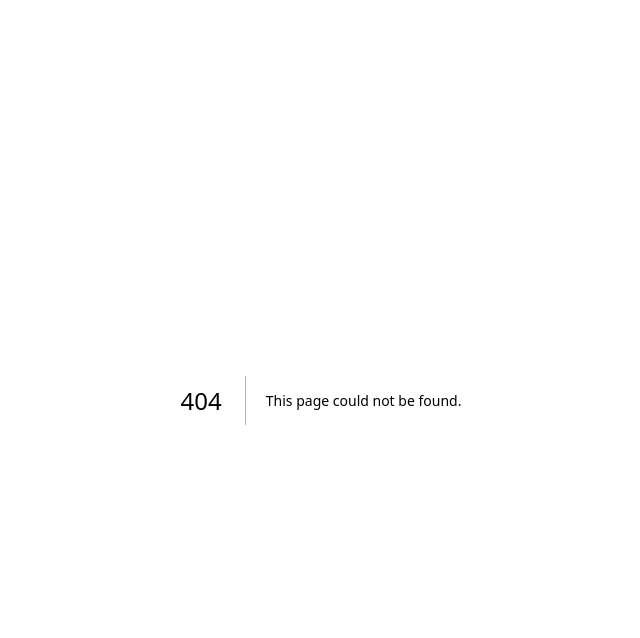
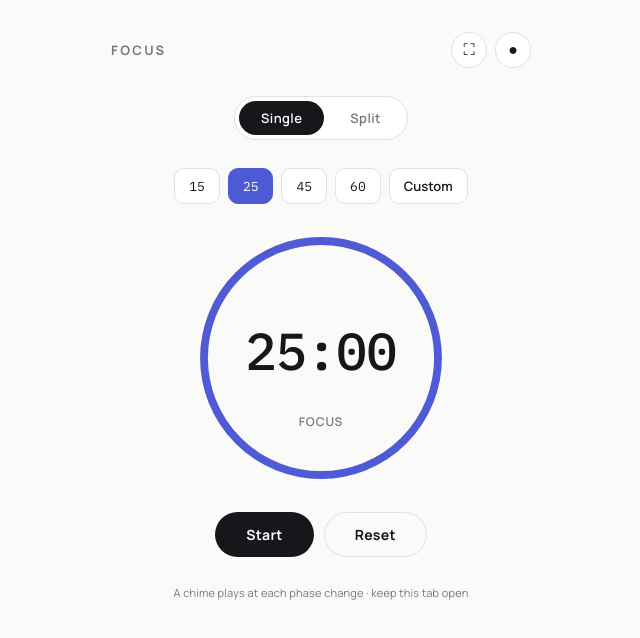
Before and after one commit to ajith-reddy-dev/v1, a Next.js app: page /focus in a window 1280 px wide. Before the commit this address had no page. Shown: the top 638 px of the page, without its empty margins (319-959 px from the left). Built offline with nearby package versions, Linux system fonts and the light colour scheme.

Commit message:
Add /focus route
Added a focus page with an iframe for the focus timer.

```diff
--- /dev/null
+++ b/src/app/focus/page.js
@@ -0,0 +1,21 @@
+export const metadata = {
+  title: "Focus | Ajith Venugopal",
+  description: "A minimalist focus timer with single and split session modes.",
+};
+
+export default function FocusPage() {
+  return (
+    <iframe
+      src="/focus-widget.html"
+      title="Focus timer"
+      style={{
+        position: "fixed",
+        inset: 0,
+        width: "100vw",
+        height: "100vh",
+        border: "none",
+        zIndex: 9999,
+      }}
+    />
+  );
+}
```
